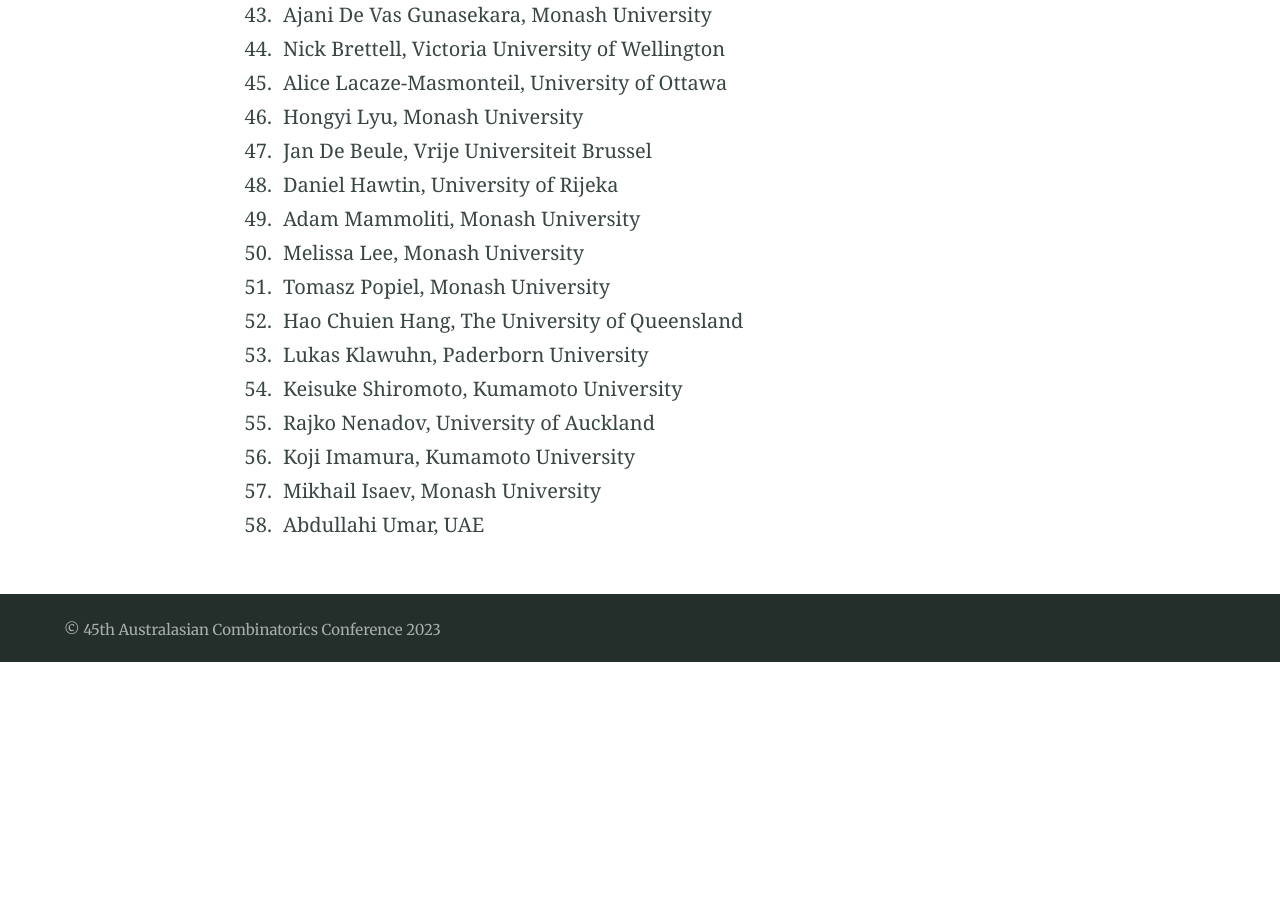
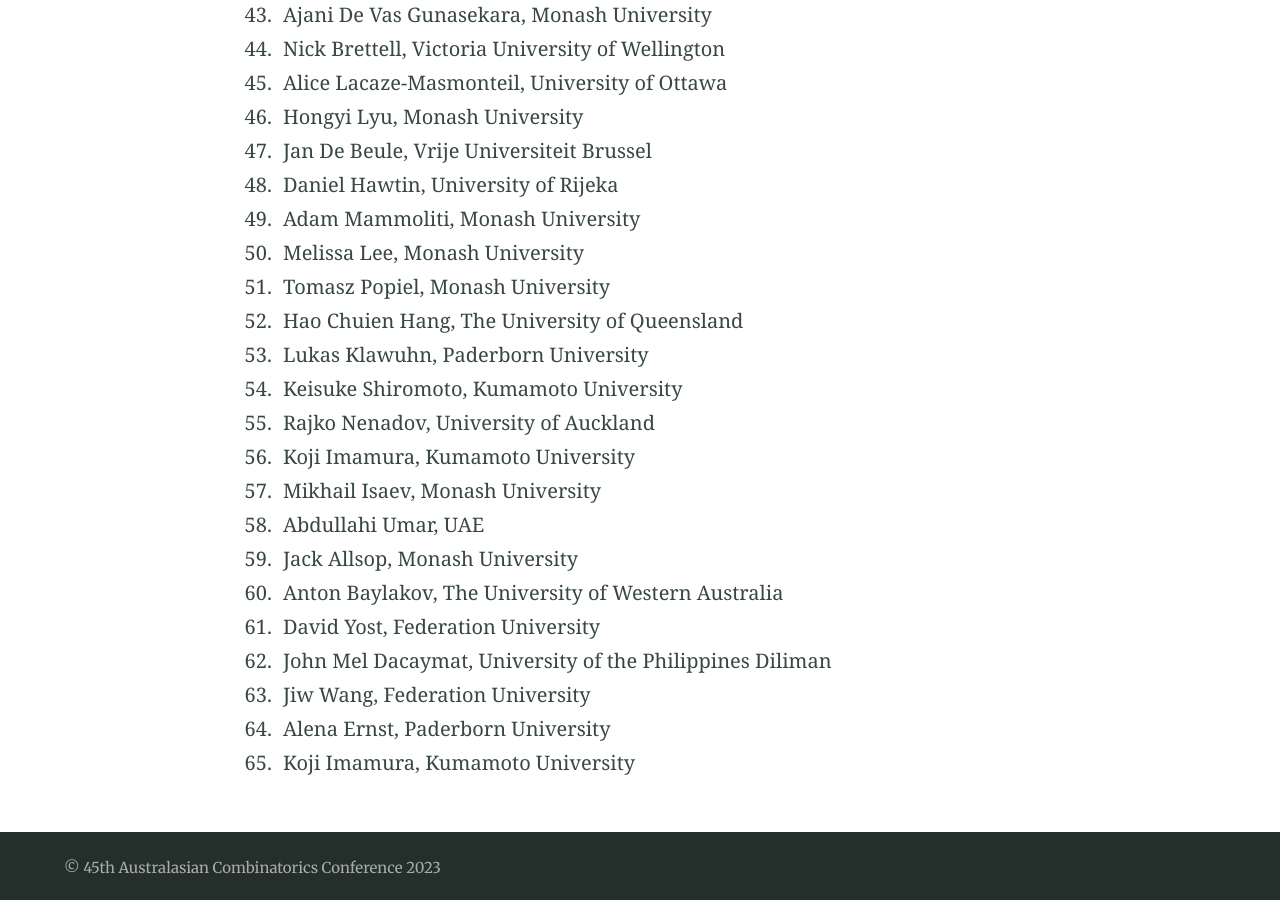
Before and after one commit to 45ACC/45ACC.github.io, a Jekyll site: the page built from participants.md, in a window 1280 px wide and 900 px high, scrolled down 1992 px. Built offline with Jekyll 4.4.1, drawn with Linux system fonts in a browser that asks for light colours; before the commit the page ends 2654 px from its top, so only the background shows below that.

Commit message:
Update participants.md

```diff
--- a/participants.md
+++ b/participants.md
@@ -65,3 +65,10 @@ aside: false
 56. Koji Imamura, Kumamoto University
 57. Mikhail Isaev, Monash University
 58. Abdullahi Umar, UAE
+59. Jack Allsop, Monash University
+60. Anton Baylakov, The University of Western Australia
+61. David Yost, Federation University
+62. John Mel Dacaymat, University of the Philippines Diliman
+63. Jiw Wang, Federation University
+64. Alena Ernst, Paderborn University
+65. Koji Imamura, Kumamoto University
```
